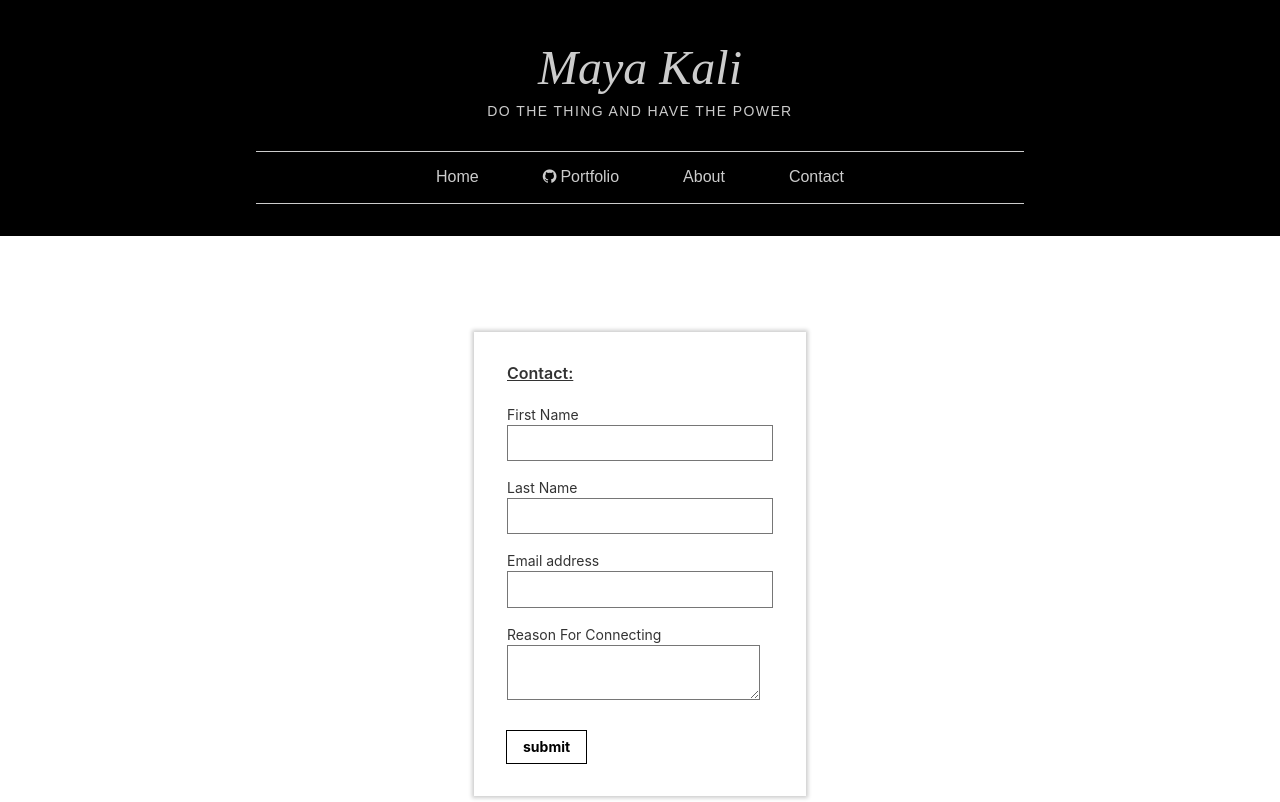
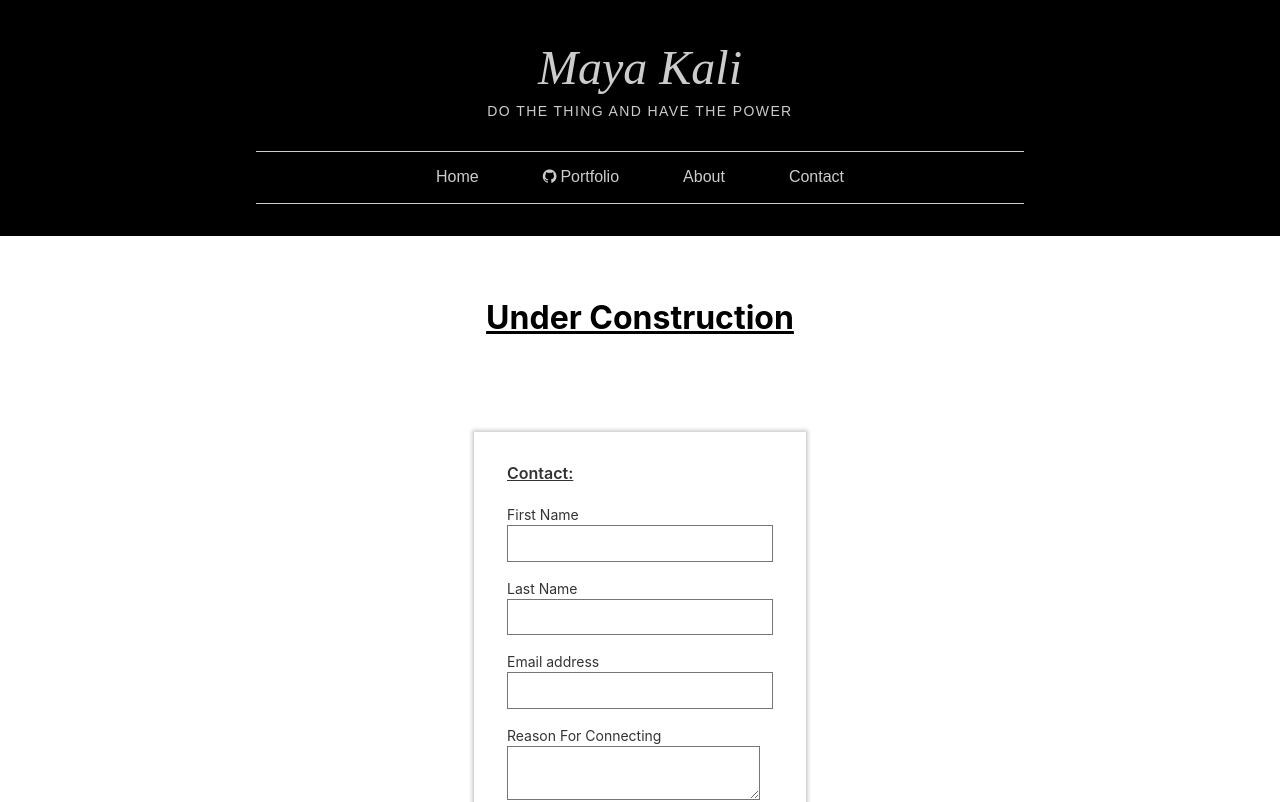
Before and after one commit to Maya-coding-Kali/CMS, a React (Create React App) app: page /contact in a window 1280 px wide. Shown: the top 802 px of the page. Built offline with nearby package versions, Linux system fonts and the light colour scheme.

Commit message:
Contact Form Uner Construction

```diff
--- a/src/components/Contact/Contact.js
+++ b/src/components/Contact/Contact.js
@@ -22,7 +22,7 @@ class Contact extends Component {
     this.setState({ message: event.target.value });
   };
   submitEmail = (e) => {
-    console.log("You got this")
+    console.log("You got this");
     document.getElementById("Contact").reset();
     fetch("https://fringuante-monsieur-85595.herokuapp.com/contact", {
       method: "post",
@@ -39,7 +39,6 @@ class Contact extends Component {
       .then((data) => {
         if (data.status === "success") {
           alert("Message Sent Successful");
-
         } else if (data.status === "fail") {
           alert("Message Failed to contact");
         }
@@ -50,7 +49,9 @@ class Contact extends Component {
   };
   render() {
     return (
-      <article className="pa4 ma5 black-80 flex justify-center">
+      <div>
+        <h1 className="tc mt5 underline">Under Construction</h1>
+        <article className="pa4 ma5 black-80 flex justify-center ">
           <form className="shadow-1 pa4" id="Contact">
             <fieldset id="contact_me" className="ba b--transparent ph0 mh0 ">
               <legend className="ph0 mh0 fw6 underline">Contact:</legend>
@@ -59,7 +60,6 @@ class Contact extends Component {
                   First Name
                 </label>
                 <input
-
                   className="pa2 input-reset ba bg-transparent w-100 measure"
                   type="text"
                   name="firstName"
@@ -106,15 +106,16 @@ class Contact extends Component {
             </fieldset>
             <div className="mt3">
               <input
-              className="b ph3 pv2 input-reset ba b--black bg-transparent grow pointer f6"
+                className="b ph3 pv2 input-reset ba b--black bg-transparent  pointer f6"
                 type="button"
                 value="submit"
                 onClick={this.submitEmail}
-
+                disabled
               ></input>
             </div>
           </form>
         </article>
+      </div>
     );
   }
 }
```
Lines whose indentation alone changed are shown as unchanged.
